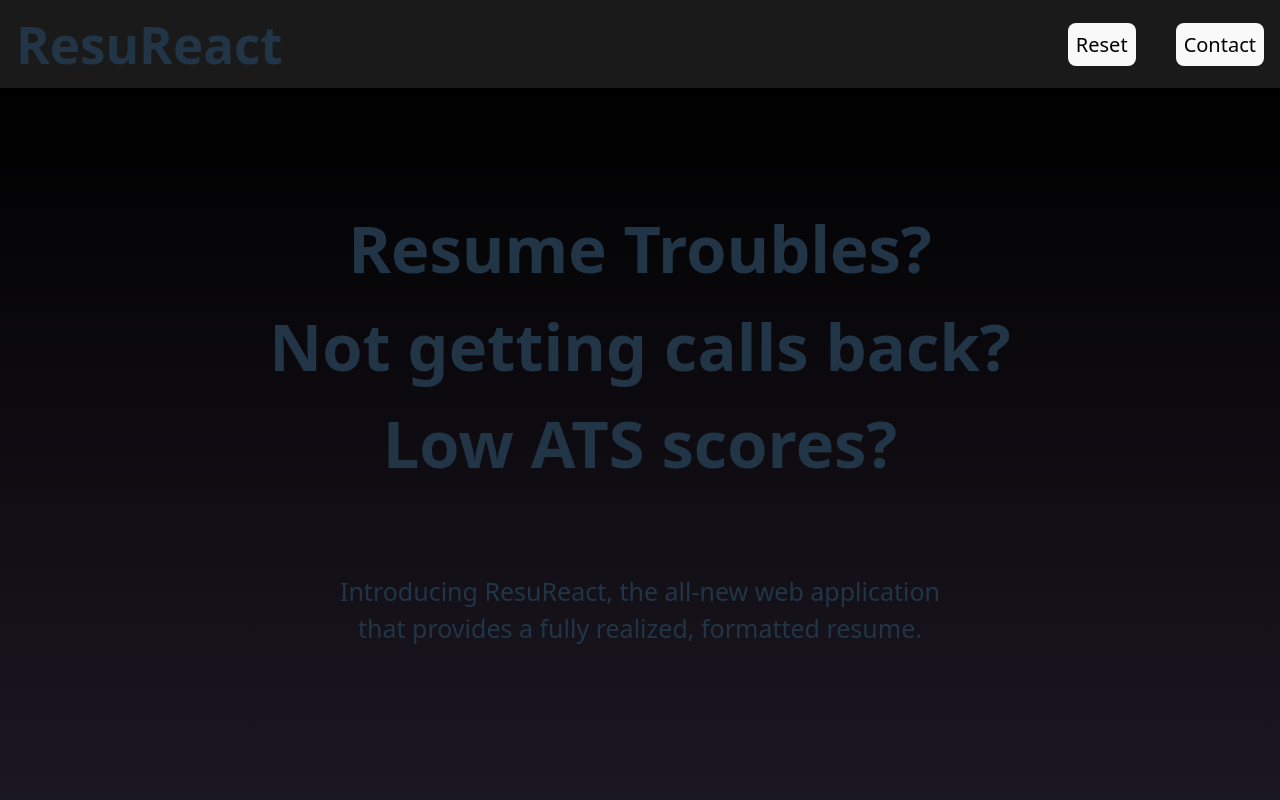
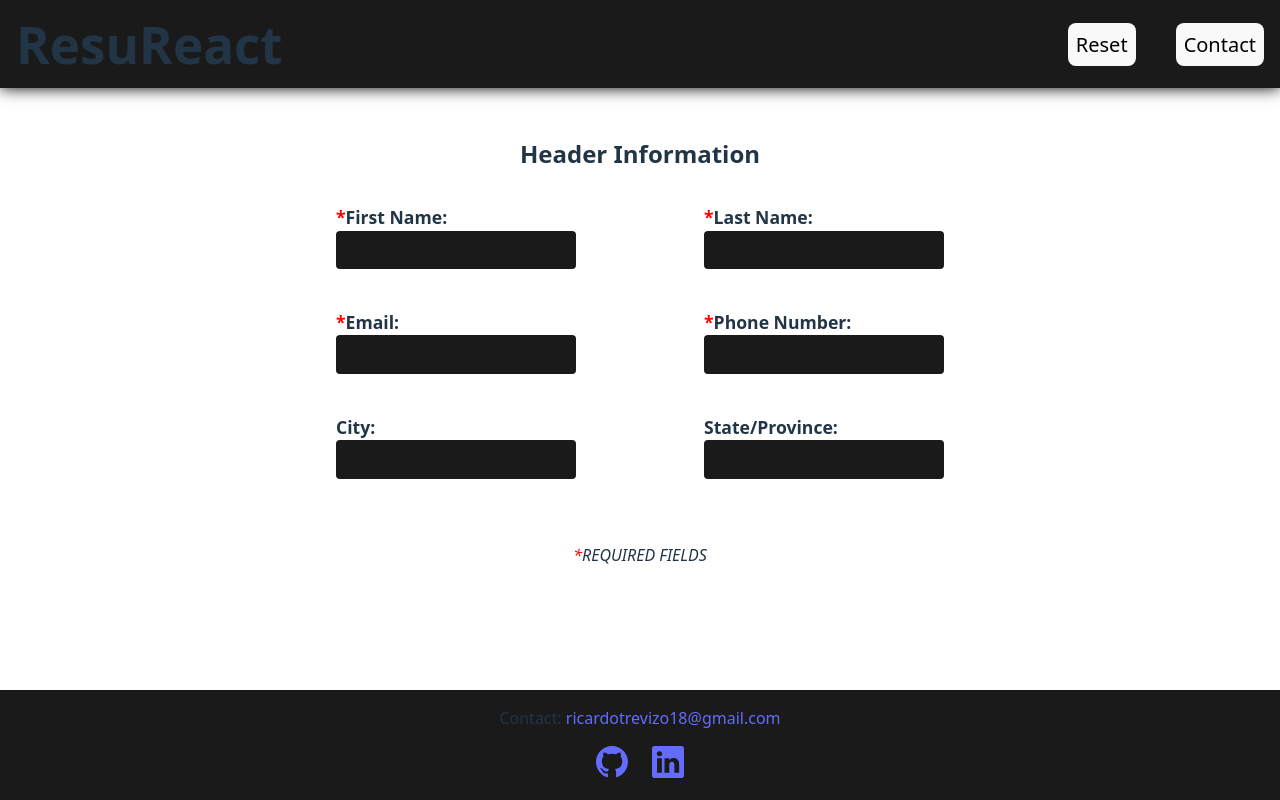
Before and after one commit to rtrevizo18/resuReact, a React (Vite) app: page / in a window 1280 px wide. Shown: the top 800 px of the page. Built offline with nearby package versions, Linux system fonts and the light colour scheme.

Commit message:
feat: add basic form component for resume header info
Formatted using grid, links, which will be multiple, still WIP

```diff
--- a/src/components/Body/Body.jsx
+++ b/src/components/Body/Body.jsx
@@ -1,10 +1,11 @@
 import ResumeCards from "../ResumeCards/ResumeCards";
 import SplashBody from "../SplashBody/SplashBody";
+import Form from "../Form/Form";
 import "./Body.css";
 export default function Body() {
   return (
     <div id="body">
-      <SplashBody />
+      <Form />
     </div>
   );
 }
--- /dev/null
+++ b/src/components/Form/Form.css
@@ -0,0 +1,50 @@
+#form-body{
+    display: flex;
+    flex-direction: column;
+    align-items: center;
+    padding: 3rem;
+    gap: 2rem;
+}
+
+#form-body h2{
+    text-align: left;
+}
+
+#header-form{
+    display: grid;
+    grid-template-columns: repeat(2, minmax(200px, 1fr));
+    gap: 2.5rem 8rem;
+}
+
+.form-input-elem{
+    display: flex;
+    flex-direction: column;
+}
+
+.form-input-elem label{
+    font-size: 1.1rem;
+    font-weight: 600;
+}
+
+.form-input-elem input{
+    color: white;
+    background-color: #1a1a1a;
+    border: none;
+    border-radius: 4px;
+    width: 15rem;
+    height: 1.5rem;
+    padding: 1.2rem 0.5rem;
+    font-weight: 500;
+    font-size: 1rem;
+}
+
+.ast{
+    color: red;
+}
+
+#form-ast-notice{
+    font-size: 1rem;
+    font-style: italic;
+    font-weight: 500;
+    padding: 2rem 0;
+}
--- /dev/null
+++ b/src/components/Form/Form.jsx
@@ -0,0 +1,43 @@
+import "./Form.css"
+
+function Links(){
+    return (
+    <>
+    </>);
+}
+
+
+export default function Form(){
+    return (
+        <div id="form-body">
+            <h2>Header Information</h2>
+            <form id="header-form" method="#">
+                <div className="form-input-elem">
+                    <label for="first-name"><span className="ast">*</span>First Name:</label>
+                    <input type="text" id="first-name" name="first-name" required/>
+                </div>
+                <div className="form-input-elem">
+                    <label for="last-name"><span className="ast">*</span>Last Name:</label>
+                    <input type="text" id="last-name" name="last-name" required/>
+                </div>
+                <div className="form-input-elem">
+                    <label for="email"><span className="ast">*</span>Email:</label>
+                    <input type="email" id="email" name="email" required/>
+                </div>
+                <div className="form-input-elem">
+                    <label for="phone-num"><span className="ast">*</span>Phone Number:</label>
+                    <input type="tel" id="phone-num" name="phone-num" required/>
+                </div>
+                <div className="form-input-elem">
+                    <label for="location">City:</label>
+                    <input type="text" id="location" name="location"/>
+                </div>
+                <div className="form-input-elem">
+                    <label for="state">State/Province:</label>
+                    <input type="text" id="state" name="state"/>
+                </div>
+            </form>
+            <p id="form-ast-notice"><span className="ast">*</span>REQUIRED FIELDS</p>
+        </div>
+    )
+}
```
